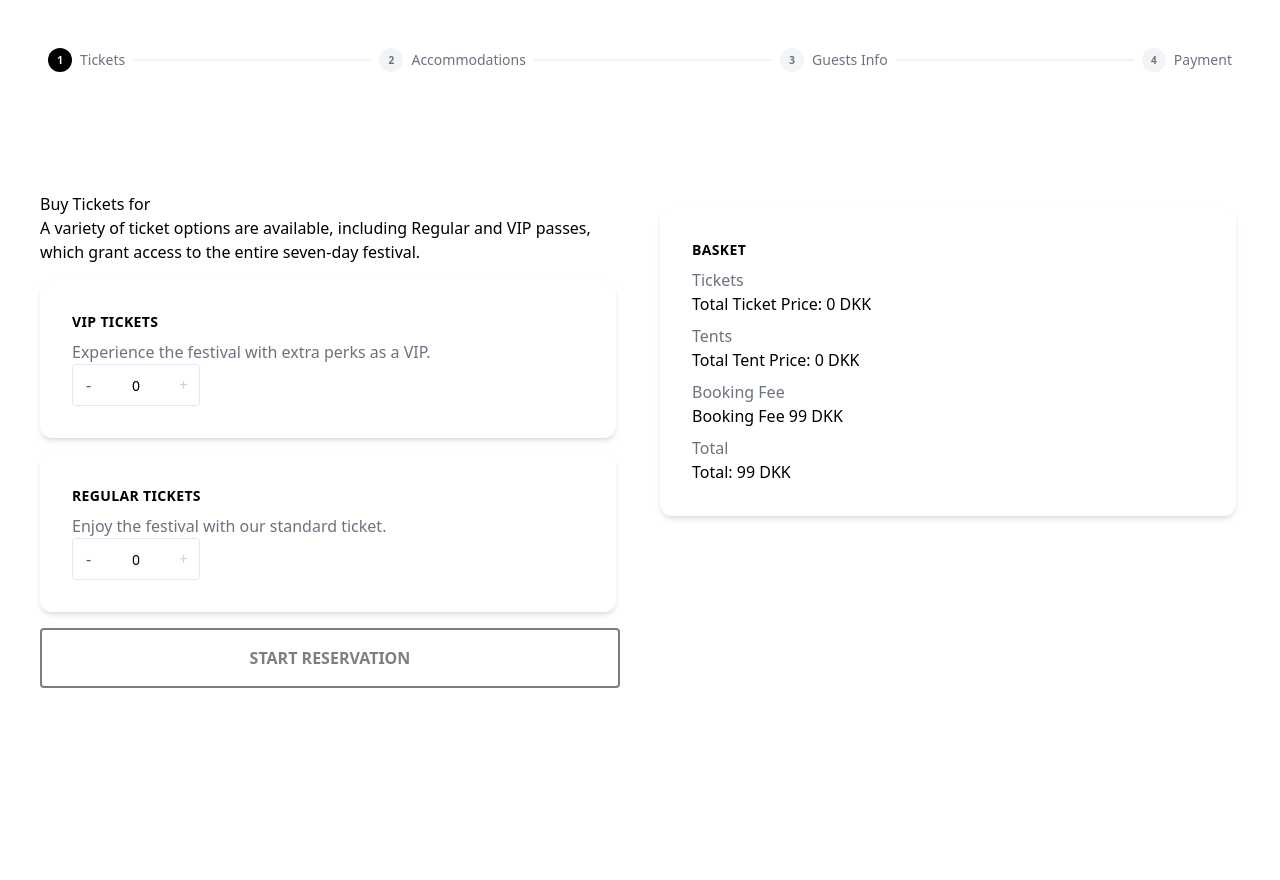
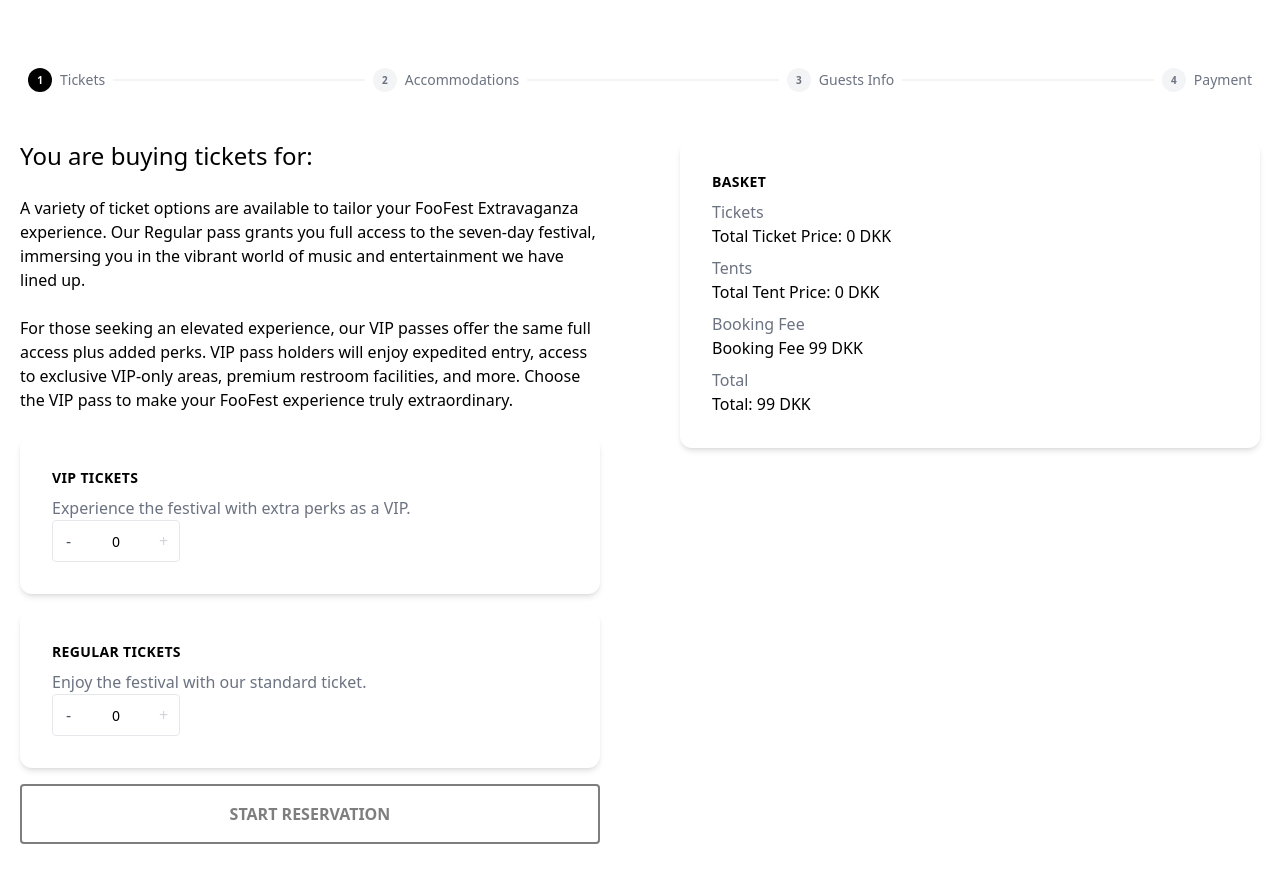
Before and after one commit to rossosofia/frontend_foofest_exam_sofia, a Next.js app: page /tickets in a window 1280 px wide. Before the commit the page ends 840 px from the top, so only its background shows below. Built offline with nearby package versions, Linux system fonts and the light colour scheme.

Commit message:
Fixed the flow layout, reorganized 7 files

```diff
--- a/src/components/Basket.jsx
+++ b/src/components/Basket.jsx
@@ -1,5 +1,6 @@
 import { useContext } from "react";
 import { StoreContext } from "@/context/storeContext";
+import Timer from "./Timer";
 
 function Basket() {
   const state = useContext(StoreContext);
@@ -26,10 +27,11 @@ function Basket() {
     tentTotalPrice + ticketTotalPrice + greenFeeTotalPrice + bookingFee;
 
   return (
-    <div className="bg-white rounded-xl shadow-md overflow-hidden max-w-xl mb-4 mt-4 p-8">
+    <div className="bg-white rounded-xl shadow-md overflow-hidden max-w-8xl p-8">
       <h2 className="uppercase tracking-wide text-sm text-black font-semibold">
         Basket
       </h2>
+
       <div>
         <h2 className="mt-2 text-gray-500">Tickets</h2>
         <ul>
--- a/src/components/FlowLayout.jsx
+++ b/src/components/FlowLayout.jsx
@@ -14,10 +14,10 @@ export default function FlowLayout({ children }) {
   const currentStep = steps.findIndex((step) => router.pathname === step.path);
 
   return (
-    <div className="m-5 p-5 flex flex-col h-screen ">
-      <div className="flex-grow">
+    <div className="m-10 pt-5 pr-5 pl-5 pb-10 flex flex-col h-screen max-w-7xl mx-auto">
+      <div>
         <h2 className="sr-only">Steps</h2>
-        <div className="relative after:absolute after:inset-x-0 after:top-1/2 after:block after:h-0.5 after:-translate-y-1/2 after:rounded-lg after:bg-gray-100">
+        <div className="relative after:absolute after:inset-x-0 after:top-1/2 after:block after:h-0.5 after:-translate-y-1/2 after:rounded-lg after:bg-gray-100 mb-10">
           <ol className="relative z-10 flex justify-between text-sm font-medium text-gray-500">
             {steps.map((step, index) => (
               <li
@@ -38,12 +38,7 @@ export default function FlowLayout({ children }) {
         </div>
       </div>
 
-      <div className="flex-grow flex flex-col sm:flex-row gap-10">
-        <div className="sm:w-1/2">{children}</div>
-        <div className="sm:w-1/2">
-          <Basket />
-        </div>
-      </div>
+      {children}
     </div>
   );
 }
--- a/src/components/TicketCard.jsx
+++ b/src/components/TicketCard.jsx
@@ -106,7 +106,7 @@ const TicketCard = () => {
 
   return (
     <>
-      <div className="bg-white rounded-xl shadow-md overflow-hidden max-w-xl mb-4 mt-4">
+      <div className="bg-white rounded-xl shadow-md overflow-hidden mb-4 mt-4">
         <div className="md:flex">
           <div className="p-8">
             <div className="uppercase tracking-wide text-sm text-black font-semibold">
@@ -127,7 +127,7 @@ const TicketCard = () => {
         </div>
       </div>
 
-      <div className="bg-white rounded-xl shadow-md overflow-hidden max-w-xl mb-4 mt-4">
+      <div className="bg-white rounded-xl shadow-md overflow-hidden mb-4 mt-4">
         <div className="md:flex">
           <div className="p-8">
             <div className="uppercase tracking-wide text-sm text-black font-semibold">
--- a/src/pages/accomodations/index.jsx
+++ b/src/pages/accomodations/index.jsx
@@ -8,6 +8,7 @@ import { StoreContext, DispatchContext } from "@/context/storeContext";
 import Timer from "@/components/Timer";
 import CalculateTents from "@/components/CalculateTentss";
 import { v4 as uuidv4 } from "uuid";
+import Basket from "@/components/Basket";
 
 //TEST
 
@@ -17,7 +18,7 @@ export default function Accomodations() {
 
   // store radio button data
   const hasTent = state.tentBasket[0]?.hasTent;
-  const hasGreen = state.greenFee[0]?.hasGreen;
+  const hasGreen = state.greenFee[0]?.hasGreen || false;
 
   //i do that to disable the button
   const tentNotChecked = state.tentBasket.length === 0;
@@ -96,6 +97,24 @@ export default function Accomodations() {
 
   return (
     <FlowLayout>
+      <div className="grid grid-cols-1 md:grid-cols-2 gap-20 max-w-7xl mx-auto items-start">
+        <section>
+          <h1 className="mb-6 text-2xl">Choose your accommodation!</h1>
+          <p className="mb-6">
+            At FooFest Extravaganza, we offer flexible accommodation options to
+            enhance your festival experience.
+          </p>
+          <p className="mb-6">
+            You are welcome to bring your own tent and become part of our
+            vibrant camping community. If you are looking for convenience,
+            consider our pre-setup tents, ready for your arrival.
+          </p>
+          <p className="mb-6">
+            Additionally, we offer an optional Green Fee to offset the
+            environmental impact of the festival. It is all about making choices
+            that suit you best!
+          </p>
+
           <Timer />
           <div className="bg-white rounded-xl shadow-md overflow-hidden max-w-xl mb-4 mt-4">
             <div className="md:flex">
@@ -147,6 +166,12 @@ export default function Accomodations() {
           >
             GO TO GUESTS
           </Anchor>
+        </section>
+
+        <section>
+          <Basket />
+        </section>
+      </div>
     </FlowLayout>
   );
 }
--- a/src/pages/guests/index.jsx
+++ b/src/pages/guests/index.jsx
@@ -4,6 +4,7 @@ import GuestAccordion from "@/components/GuestAccordian";
 import { useContext, useState } from "react";
 import { StoreContext } from "@/context/storeContext";
 import Timer from "@/components/Timer";
+import Basket from "@/components/Basket";
 
 export default function Guests() {
   const state = useContext(StoreContext);
@@ -44,6 +45,24 @@ export default function Guests() {
 
   return (
     <FlowLayout>
+      <div className="grid grid-cols-1 md:grid-cols-2 gap-20 max-w-7xl mx-auto items-start">
+        <section>
+          <h1 className="mb-6 text-2xl">Guest Information</h1>
+          <p className="mb-6">
+            To make your FooFest Extravaganza experience as smooth as possible,
+            we gather essential details about each guest.
+          </p>
+          <p className="mb-6">
+            We have organized this information into handy accordion-style
+            sections. Each section requests only the most critical information,
+            ensuring your registration is efficient and straightforward.
+          </p>
+          <p className="mb-6">
+            We value your privacy and assure that all personal information is
+            kept secure and used only for the purpose of enhancing your festival
+            experience.
+          </p>
+
           <Timer />
           {[...Array(totalTickets)].map((_, i) => (
             <GuestAccordion
@@ -63,6 +82,12 @@ export default function Guests() {
           >
             GO TO PAYMENT
           </Anchor>
+        </section>
+
+        <section>
+          <Basket />
+        </section>
+      </div>
     </FlowLayout>
   );
 }
--- a/src/pages/payment/index.jsx
+++ b/src/pages/payment/index.jsx
@@ -1,14 +1,20 @@
 import FlowLayout from "@/components/FlowLayout";
-import { useRouter } from "next/router";
-import Anchor from "@/components/Anchor";
 import CreditCardForm from "@/components/CreditCard";
 import Timer from "@/components/Timer";
+import Basket from "@/components/Basket";
 
 export default function Payments() {
   return (
     <FlowLayout>
-      <Timer />
-      <CreditCardForm />
+      <div className="grid grid-cols-1 md:grid-cols-2 gap-20 max-w-7xl mx-auto items-start">
+        <section>
+          <Timer />
+          <CreditCardForm />
+        </section>
+        <section>
+          <Basket />
+        </section>
+      </div>
     </FlowLayout>
   );
 }
--- a/src/pages/tickets/index.jsx
+++ b/src/pages/tickets/index.jsx
@@ -2,18 +2,38 @@ import React, { useContext } from "react";
 import FlowLayout from "@/components/FlowLayout";
 import TicketCard from "@/components/TicketCard";
 import { StoreContext } from "@/context/storeContext";
+import Basket from "@/components/Basket";
 
 export default function Tickets() {
   const state = useContext(StoreContext); // use the StoreContext to access the state
 
   return (
     <FlowLayout>
-      <h1>Buy Tickets for {state.area}</h1>
-      <p>
-        A variety of ticket options are available, including Regular and VIP
-        passes, which grant access to the entire seven-day festival.{" "}
-      </p>
-      <TicketCard />
+      <div className="grid grid-cols-1 md:grid-cols-2 gap-20 max-w-7xl mx-auto items-start">
+        <section>
+          <h1 className="mb-6 text-2xl">
+            You are buying tickets for: {state.area}
+          </h1>
+          <p className=" mb-6">
+            A variety of ticket options are available to tailor your FooFest
+            Extravaganza experience. Our Regular pass grants you full access to
+            the seven-day festival, immersing you in the vibrant world of music
+            and entertainment we have lined up.
+          </p>
+          <p className="mb-6">
+            For those seeking an elevated experience, our VIP passes offer the
+            same full access plus added perks. VIP pass holders will enjoy
+            expedited entry, access to exclusive VIP-only areas, premium
+            restroom facilities, and more. Choose the VIP pass to make your
+            FooFest experience truly extraordinary.
+          </p>
+          <TicketCard />
+        </section>
+
+        <section>
+          <Basket />
+        </section>
+      </div>
     </FlowLayout>
   );
 }
```
Lines whose indentation alone changed are shown as unchanged.
